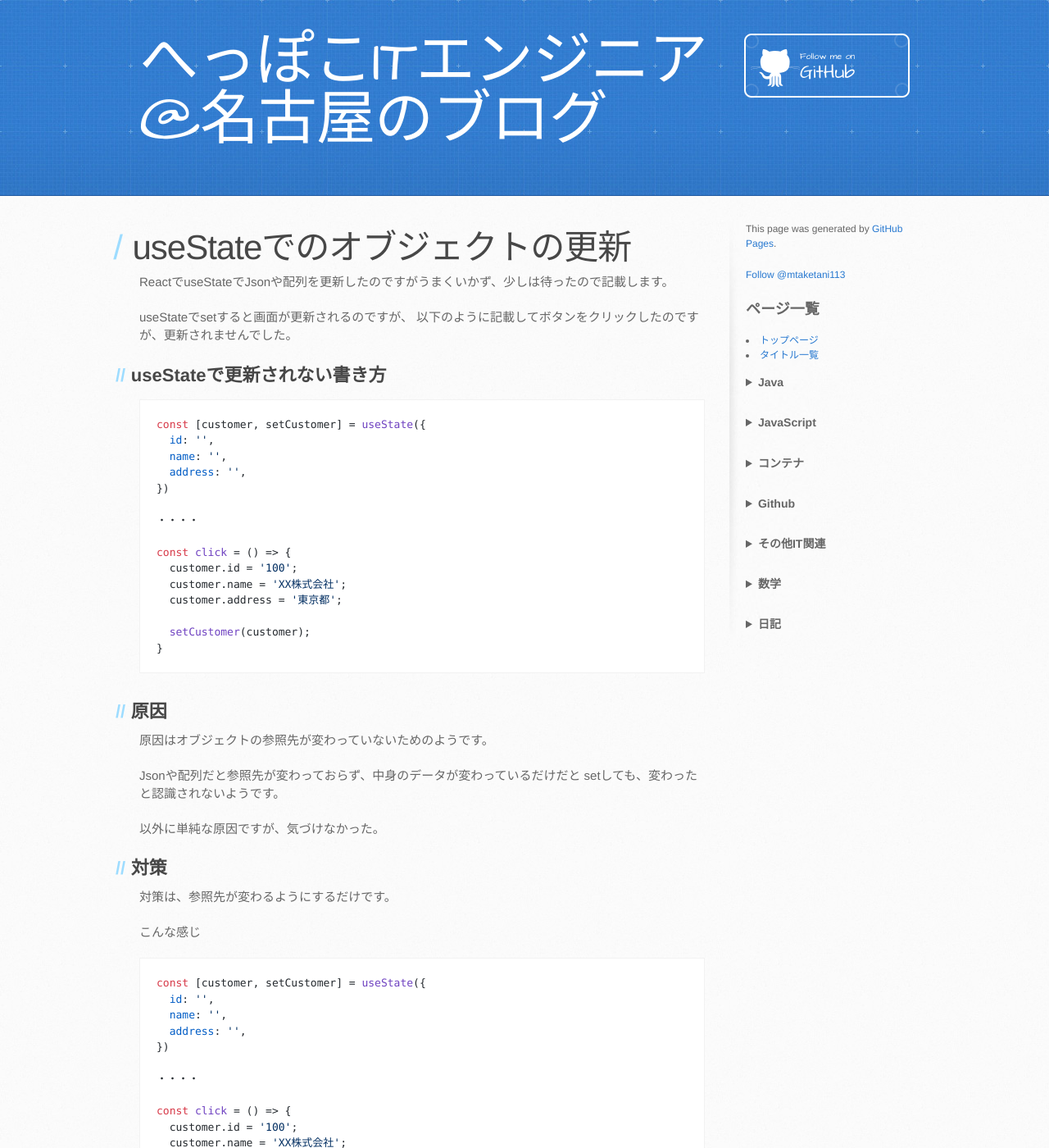
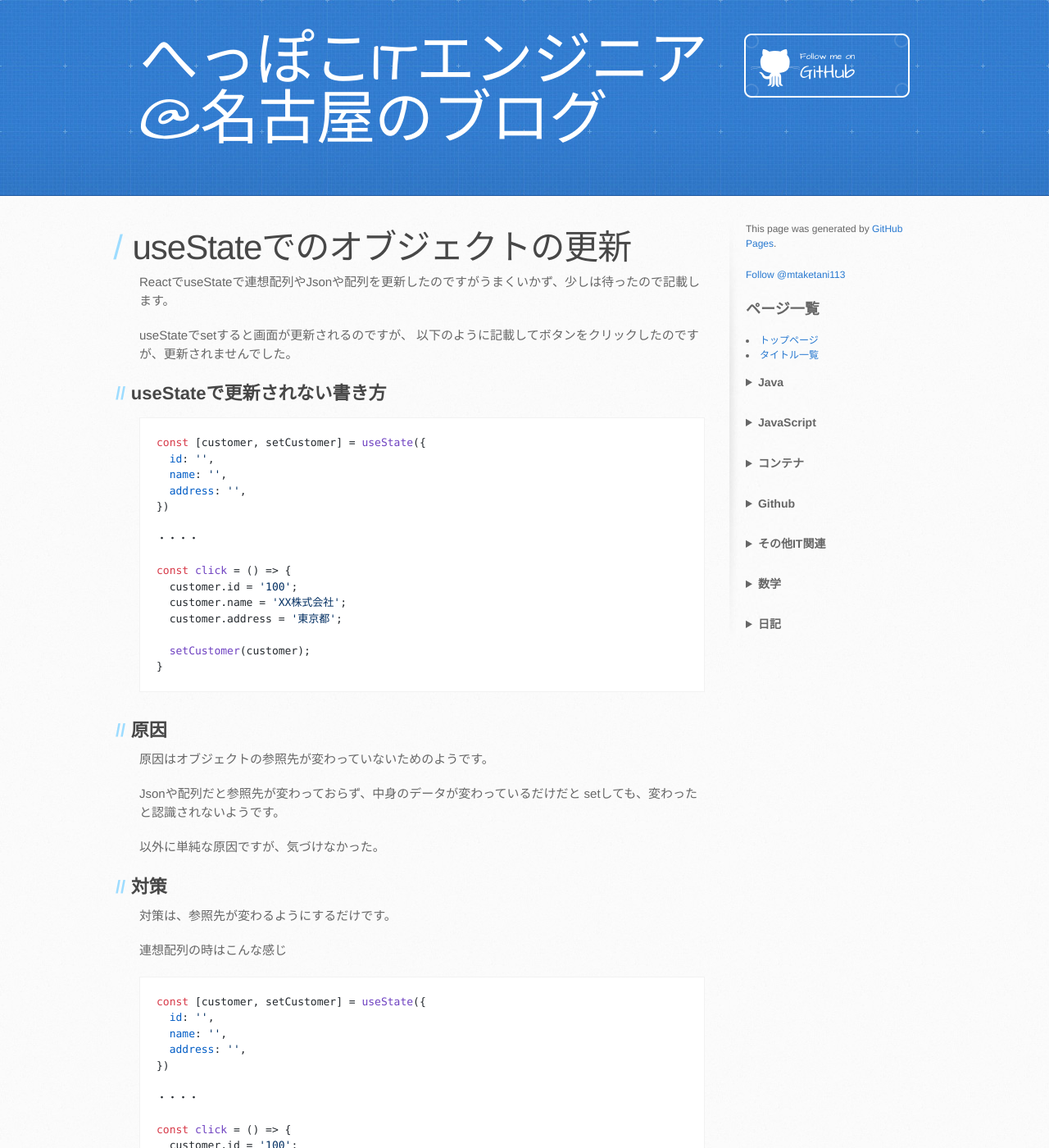
Before and after one commit to mtaketani113/mtaketani113.github.io, a Jekyll site: the page built from it/javascript/useStateUpdate.md, in a window 1280 px wide and 1400 px high. Shown: the whole window at 82% size. Built offline with Jekyll 4.4.1, drawn with Linux system fonts in a browser that asks for light colours; nearby versions of some CDN libraries; comment, search, counter and statistics services are not loaded; the repository's description, which GitHub fills in, is left out; some of the changed text lies outside the part shown.

Commit message:
誤記訂正

````diff
--- a/it/javascript/useStateUpdate.md
+++ b/it/javascript/useStateUpdate.md
@@ -8,7 +8,7 @@ created_at: 2023-05-04
 last_modifeid_at: 2023-05-04
 ---
 
-ReactでuseStateでJsonや配列を更新したのですがうまくいかず、少しは待ったので記載します。
+ReactでuseStateで連想配列やJsonや配列を更新したのですがうまくいかず、少しは待ったので記載します。
 
 useStateでsetすると画面が更新されるのですが、
 以下のように記載してボタンをクリックしたのですが、更新されませんでした。
@@ -46,7 +46,7 @@ setしても、変わったと認識されないようです。
 
 対策は、参照先が変わるようにするだけです。
 
-こんな感じ
+連想配列の時はこんな感じ
 
 ```Javascript
 const [customer, setCustomer] = useState({
````
Also changed, not shown: other parts of it/javascript/useStateUpdate.md (+2 -5 lines).
